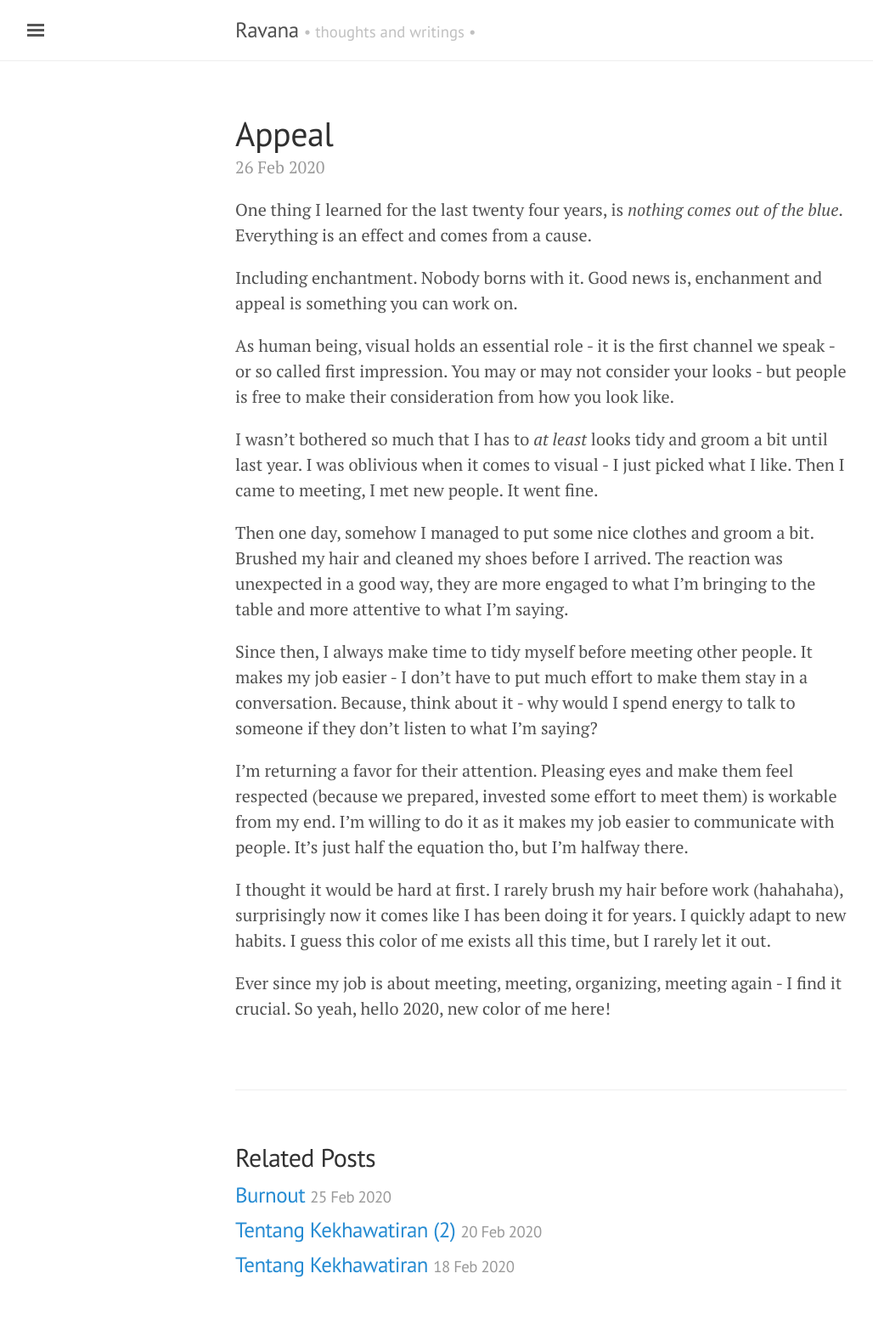
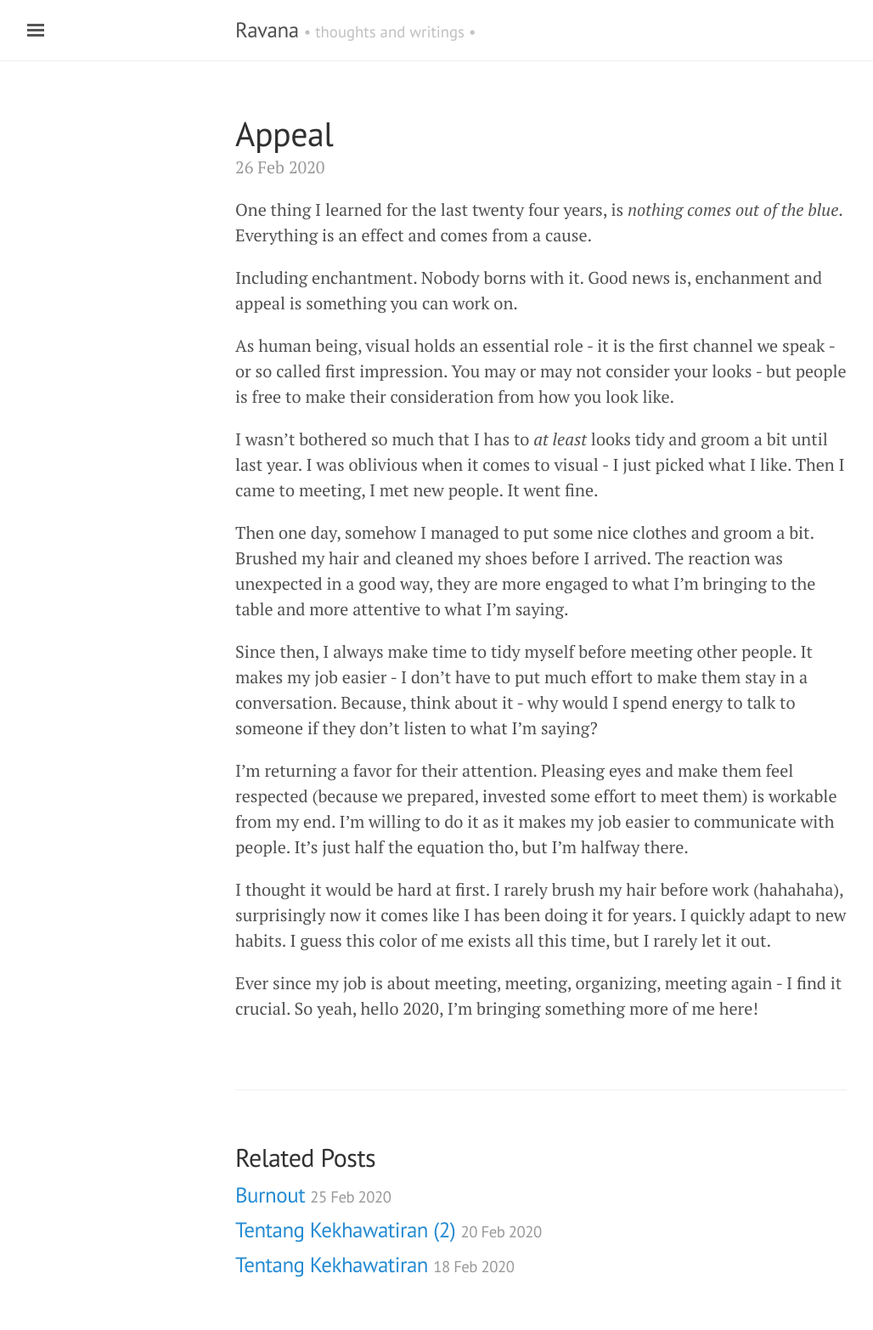
Before and after one commit to ronaatxendit/martabacc.github.io, a Jekyll site: the page built from _posts/2020-2-26-appeal.md, in a window 1280 px wide. Shown: the whole page at 85% size, without its empty margins (3-1031 px from the left). Built offline with Jekyll 4.4.1, drawn with Linux system fonts in a browser that asks for light colours.

Commit message:
rewording

```diff
--- a/_posts/2020-2-26-appeal.md
+++ b/_posts/2020-2-26-appeal.md
@@ -19,4 +19,4 @@ I'm returning a favor for their attention. Pleasing eyes and make them feel resp
 
 I thought it would be hard at first. I rarely brush my hair before work (hahahaha), surprisingly now it comes like I has been doing it for years. I quickly adapt to new habits. I guess this color of me exists all this time, but I rarely let it out.
 
-Ever since my job is about meeting, meeting, organizing, meeting again - I find it crucial. So yeah, hello 2020, new color of me here!
+Ever since my job is about meeting, meeting, organizing, meeting again - I find it crucial. So yeah, hello 2020, I'm bringing something more of me here!
```
